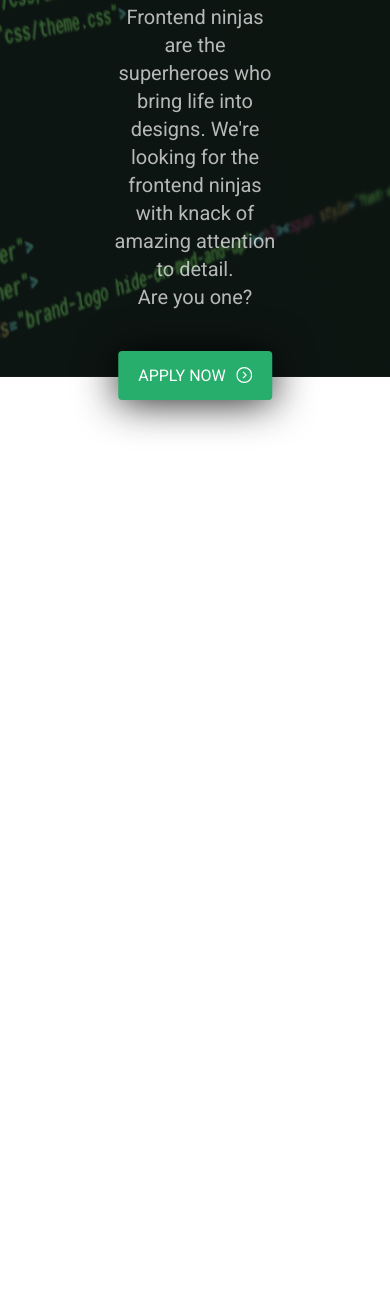
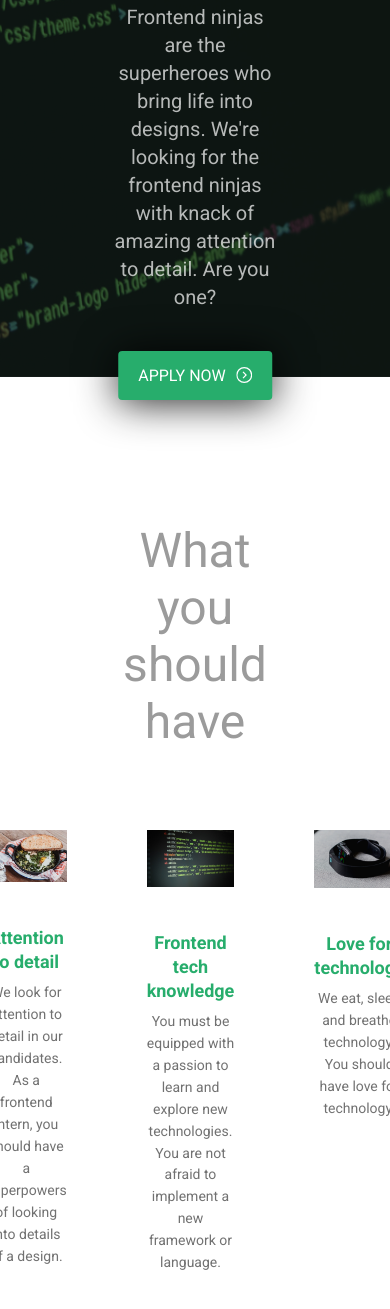
Before and after one commit to ornias9/yipl-fec, a website: page index.html in a window 390 px wide. Shown: the part 383-1692 px from the top of the page. Before the commit the page ends 844 px from the top, so only its background shows below. Drawn offline with Linux system fonts and the light colour scheme.

Commit message:
complete requirements part note: when width are put in pixels then looks exactly like zeplin design but think might be problematic for responsive so decided to use % for width even though it might not look 100% as same as in zeplin design.

```diff
--- a/index.html
+++ b/index.html
@@ -33,18 +33,74 @@
         </nav>
 
         <div class="header__text-box">
-            <!-- <div class="heading-primary"> -->
+            <div class="heading-primary">
                 <h1 class="heading-primary--main">Are you a frontend ninja?</h1>
                 <p class="heading-primary--sub">
                     Frontend ninjas are the superheroes who bring life into designs. We're looking for
-                    the frontend ninjas with knack of amazing attention to detail.<br>Are you one?
+                    the frontend ninjas with knack of amazing attention to detail. Are you one?
                 </p>
-            <!-- </div> -->
+            </div>
                 <a href="#" class="btn">
                     <span>apply now</span>
                     <img src="img/svg/ic-arrow.svg" alt="arrow icon" class="btn__arrow">
                 </a>
         </div>
     </header>
+
+    <main>
+      <div class="requirements">
+          <h2 class="heading-secondary">
+              What you should have
+          </h2>
+
+          <div class="requirement-details">
+                <div class="requirement-description">
+                  <div>
+                      <img src="img/jpg/img-requirements-3.jpg" alt="photo 1" class="requirement-description__photo">
+                  </div>
+                  <div class="requirement-description__text">
+                      <h2 class="requirement-description__heading">
+                          Attention to detail
+                      </h2>
+                      <p class="requirement-description__paragraph">
+                          We look for attention to detail in our candidates.
+                          As a frontend intern, you should have a superpowers of looking into details of a design.
+                      </p>
+                  </div>
+                </div>
+
+                <div class="requirement-description">
+                    <div>
+                        <img src="img/jpg/img-requirements-2.jpg" alt="photo 1" class="requirement-description__photo">
+                    </div>
+                    <div class="requirement-description__text">
+                        <h2 class="requirement-description__heading">
+                            Frontend tech knowledge
+                        </h2>
+                        <p class="requirement-description__paragraph">
+                            You must be equipped with a passion to learn and explore new technologies. You are
+                            not afraid to implement a new framework or language.
+                        </p>
+                    </div>
+                </div>
+
+                <div class="requirement-description">
+                    <div>
+                        <img src="img/jpg/img-requirements-1.jpg" alt="photo 1" class="requirement-description__photo">
+                    </div>
+                    <div class="requirement-description__text">
+                        <h2 class="requirement-description__heading">
+                            Love for technology
+                        </h2>
+                        <p class="requirement-description__paragraph">
+                            We eat, sleep and breathe technology. You should have love for technology.
+                        </p>
+                    </div>
+                </div>
+          </div>
+      </div>
+
+    </main>
+
 </body>
 </html>
--- a/sass/abstracts/_variables.scss
+++ b/sass/abstracts/_variables.scss
@@ -3,8 +3,8 @@
     --grey-dark-2: #777;
     --grey-dark-3: #9b9b9b;
 
-    --grey-light-1: #ccc;
-    --grey-light-2: #f4f2f2;
+    // --grey-light-1: #ccc;
+    // --grey-light-2: #f4f2f2;
 
     --apple: #88c542;
     --jade-green: #27ad6c;
--- a/sass/base/_typography.scss
+++ b/sass/base/_typography.scss
@@ -2,30 +2,37 @@ body {
     font-family: 'Roboto', sans-serif;
     font-weight: 400;
     font-size: 16px;
-    color: #fff;
+    color: red;//#fff;
+
 }
 
 .heading-primary {
-//    display: flex;
-//    flex-direction: column;
-//    justify-content: center;
-//    align-items: center;
+    text-align: center;
+    color: #fff;
+    display: flex;
+    flex-direction: column;
+    align-items: center;
 
     &--main {
         font-size: 8.2rem;
         font-weight: 700;
         margin-bottom: 2.5rem;
-        text-align: center;
     }
 
     &--sub {
         width: 50%;
-        text-align: center;
         font-size: 2rem;
         opacity: 0.7;
         line-height: 1.4;
         margin-bottom: 4rem;
+        // font-weight: 300;
     }
+}
 
-
+.heading-secondary {
+    font-size: 4.8rem;
+    text-align: center;
+    color: var(--grey-dark-3);
+    font-weight: 400;
+    // line-height: 1;
 }
--- /dev/null
+++ b/sass/components/_requirements.scss
@@ -0,0 +1,40 @@
+.requirement-details {
+    display: flex;
+    justify-content: space-around;
+    margin-top: 8rem;
+}
+
+.requirement-description {
+    width: 30%;
+
+    &:not(:last-child){
+        margin-right: 8rem;
+    }
+
+    &__photo {
+        display: inline-block;
+        width: 100%;
+    }
+
+    &__text {
+        margin-top: 4rem;
+        text-align: center;
+
+    }
+
+    &__heading {
+        font-size: 1.8rem;
+        font-weight: 700;
+        line-height: 1.33;
+        color: var(--jade-green);
+        margin-bottom: .8rem;
+    }
+
+    &__paragraph {
+        font-size: 1.4rem;
+        color: var(--grey-dark-1);
+        opacity: .78;
+        line-height: 1.57;
+
+    }
+}
--- a/sass/layouts/_header.scss
+++ b/sass/layouts/_header.scss
@@ -7,6 +7,7 @@
     background-position: center;
     background-blend-mode: multiply;
     position: relative;
+    // margin-bottom: 10rem;
 
     &__logo-box {
         position: absolute;
--- a/sass/main.scss
+++ b/sass/main.scss
@@ -7,8 +7,10 @@
 @import "base/typography";
 @import "base/utilities";
 
+@import "components/button";
 @import "components/navigation";
-@import "components/button";
+@import "components/requirements";
+
 
 
 @import "layouts/header";
--- a/sass/pages/_home.scss
+++ b/sass/pages/_home.scss
@@ -0,0 +1,6 @@
+.requirements {
+    display: flex;
+    flex-direction: column;
+    align-items: center;
+    padding: 14.5rem 19rem;
+}
```
Also changed, not shown: css/style.css.
